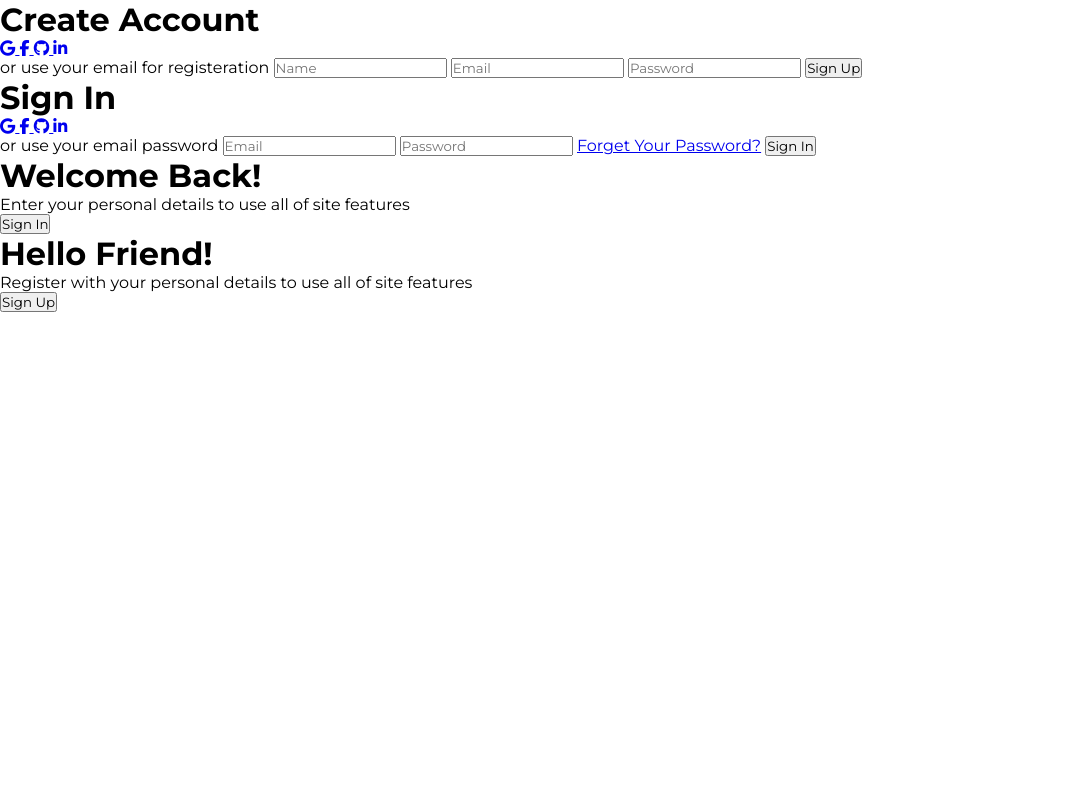
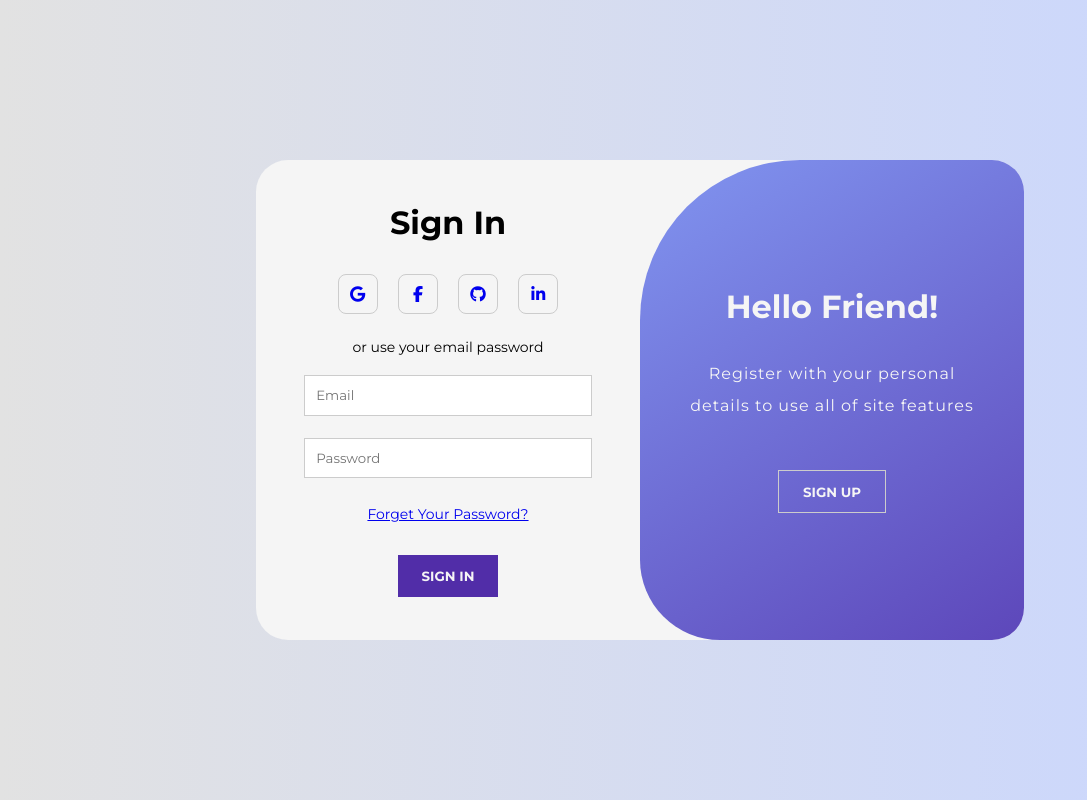
Before and after one commit to HENG-Menghy/frontendskill, a plain HTML site: page animated-login-page/index.html in a window 1280 px wide. Shown: the whole page, without its empty margins (0-1087 px from the left). Drawn offline with Linux system fonts and the light colour scheme.

Commit message:
last updated and finished animated-login-page project

```diff
--- a/animated-login-page/index.html
+++ b/animated-login-page/index.html
@@ -60,17 +60,15 @@
             </form>
         </div>
         <div class="toggle-container">
-            <div class="toggle">
-                <div class="toggle-panel toggle-left">
+            <div class="toggle toggle-sign-in">
                 <h1>Welcome Back!</h1>
                 <p>Enter your personal details to use all of site features</p>
                 <button class="hidden" id="login">Sign In</button>
             </div>
-                <div class="toggle-panel toggle-right">
+            <div class="toggle toggle-sign-up">
                 <h1>Hello Friend!</h1>
                 <p>Register with your personal details to use all of site features</p>
                 <button class="hidden" id="register">Sign Up</button>
-                </div>
             </div>
         </div>
     </main>
--- a/animated-login-page/script.js
+++ b/animated-login-page/script.js
@@ -0,0 +1,9 @@
+const container = document.querySelector(".container");
+const toggleSignUP = document.querySelector("#register");
+const toggleSignIn = document.querySelector("#login");
+toggleSignUP.addEventListener("click", () => {
+    container.classList.toggle("active");
+});
+toggleSignIn.addEventListener("click", () => {
+    container.classList.remove("active");
+})
--- a/animated-login-page/style.css
+++ b/animated-login-page/style.css
@@ -12,3 +12,154 @@
     --body-gradient: linear-gradient(to right, #e2e2e2, var(--body-background)) ;
     --toggle-gradient: linear-gradient(to right bottom, #8195f0, var(--secondary-color));
 }
+body {
+    background: var(--body-background);
+    background: var(--body-gradient);
+    height: 100vh;
+    display: grid;
+    place-items: center;
+}
+.container {
+    overflow: hidden;
+    position: relative;
+    border-radius: 2rem;
+    background: var(--primary-color);
+    width: 768px;
+    max-width: 100%;
+    min-height: 480px;
+}
+.form-container {
+    position: absolute;
+    top: 0;
+    left: 0;
+    width: 50%;
+    height: 100%;
+    padding: 1rem 3rem;
+    transition: all .7s ease-in-out;
+}
+form {
+    background: var(--primary-color);
+    width: 100%;
+    height: 100%;
+    display: flex;
+    flex-direction: column;
+    align-items: center;
+    justify-content: center;
+}
+.social-icons {
+    margin: 2rem 0 1rem;
+}
+.social-icons a {
+    width: 2.5rem;
+    height: 2.5rem;
+    border-radius: .5rem;
+    border: 1px solid #ccc;
+    margin-inline: .5rem;
+    display: inline-flex;
+    justify-content: center;
+    align-items: center;
+    text-decoration: none;
+}
+p {
+    letter-spacing: 1px;
+    line-height: 2;
+}
+span {
+    font-size: 14px;
+    margin-block: .5rem;
+}
+input {
+    width: 100%;
+    padding: .7rem;
+    outline: none;
+    border: 1px solid #ccc;
+    margin-block: .7rem;
+}
+button {
+    padding: .8rem 1.5rem;
+    background: var(--secondary-color);
+    color: var(--primary-color);
+    text-transform: uppercase;
+    font-weight: bold;
+    border: transparent;
+    cursor: pointer;
+    margin-top: 1rem;
+}
+button:hover {
+    background: var(--toggle-gradient);
+}
+.social-icons ~ a {
+    font-size: 14px;
+    margin: 1rem;
+}
+.social-icons ~ a:hover {
+    color: rgb(67, 6, 113);
+}
+button.hidden {
+    border: 1px solid #ccc;
+    background: transparent;
+}
+.toggle-container {
+    background: var(--secondary-color);
+    background: var(--toggle-gradient);
+    color: var(--primary-color);
+    border-radius: 10rem 2rem 2rem 5rem;
+    width: 100%;
+    height: 100%;
+    position: absolute;
+    top: 0;
+    right: 0;
+    transform: translateX(50%);
+    transition: all .7s ease-in-out;
+    z-index: 4;
+}
+.toggle {
+    width: 100%;
+    height: 100%;
+    display: flex;
+    justify-content: center;
+    align-items: center;
+    flex-direction: column;
+    text-align: center;
+    gap: 2rem;
+    padding-inline: 15rem;
+    transform: translateX(-25%);
+}
+.toggle-sign-in {
+    display: none;
+    z-index: 4;
+}
+.toggle-sign-up {
+    z-index: 3;
+}
+.sign-in {
+    z-index: 2;
+}
+.sign-up {
+    z-index: 1;
+}
+.container.active .form-container {
+    transform: translateX(100%);
+}
+.container.active .sign-up {
+    z-index: 3;
+}
+.container.active .toggle-container {
+    border-radius: 2rem 10rem 5rem 2rem;
+    transform: translateX(-50%);
+    animation: move .7s ease-in-out;
+}
+.container.active .toggle {
+    transform: translateX(25%);
+}
+.container.active .toggle-container > .toggle-sign-in {
+    display: flex;
+}
+@keyframes move {
+    0%, 49% {
+        opacity: 1;
+    }
+    50%, 100% {
+        opacity: 2;
+    }
+}
```
Lines whose indentation alone changed are shown as unchanged.
